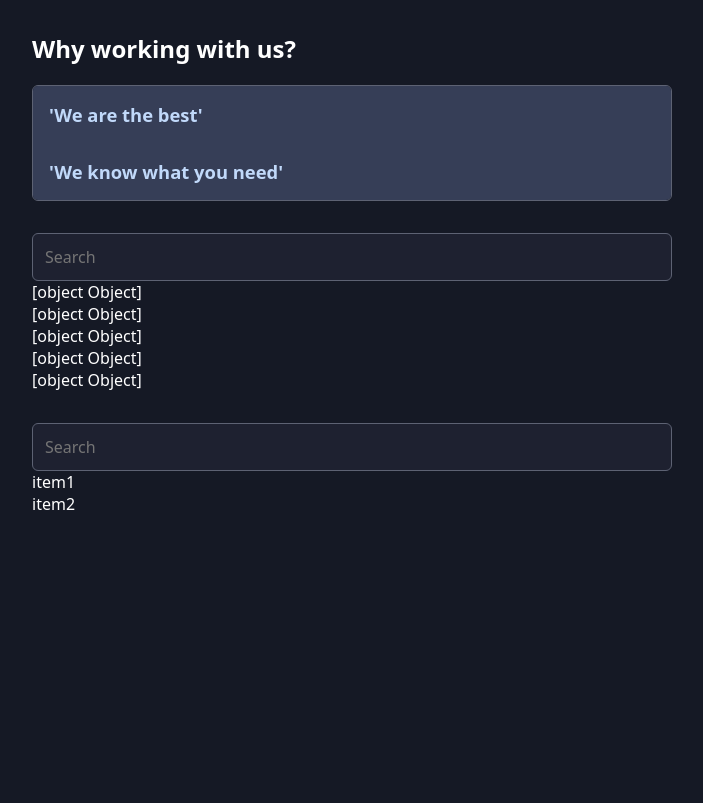
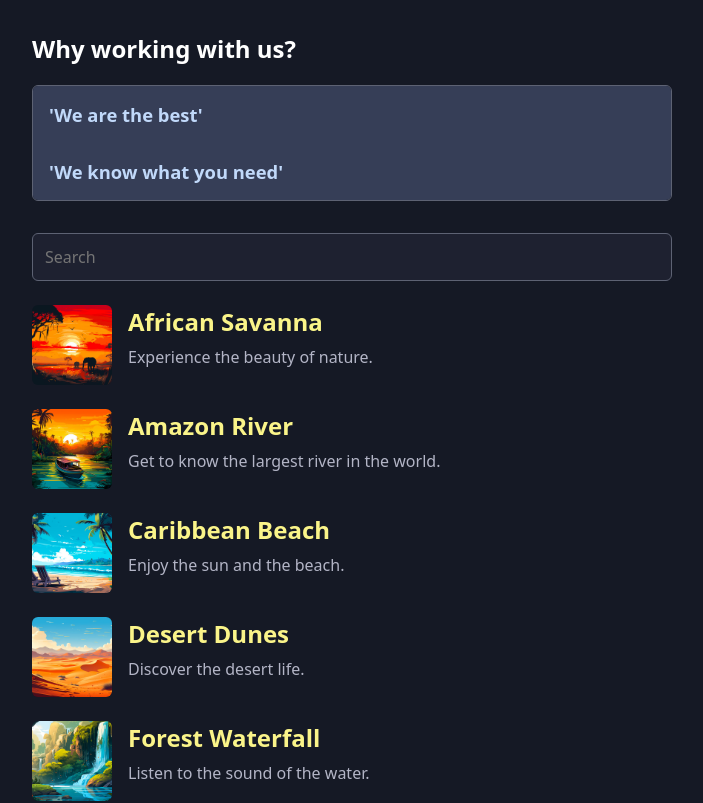
Before and after one commit to Sergii-Osedchuk/best-practises, a React (Vite) app: page / in a window 1280 px wide. Shown: the top 803 px of the page, without its empty margins (288-991 px from the left). Built offline with nearby package versions, Linux system fonts and the light colour scheme.

Commit message:
add debounce on searching input

```diff
--- a/src/App.jsx
+++ b/src/App.jsx
@@ -1,5 +1,6 @@
 import Accordion from "./components/accordion/Accordion";
 import SearchableList from "./components/searchebleList/SearchebleList";
+import Place from './components/accordion/Place';
 
 import savannaImg from './assets/african-savanna.jpg';
 import amazonImg from './assets/amazon-river.jpg';
@@ -66,8 +67,13 @@
       </Accordion>
     </section>
     <section>
-      <SearchableList items={PLACES}/>
-      <SearchableList items={['item1', 'item2']} />
+      <SearchableList items={PLACES} itemKeyFn={item => item.id}>
+        {(item) => <Place item={item}/> }
+      </SearchableList >
+
+      <SearchableList items={['item1', 'item2']} itemKeyFn={item => item}>
+        {(item) => item}
+      </SearchableList>
     </section>
   </main>
 }
--- /dev/null
+++ b/src/components/accordion/Place.jsx
@@ -0,0 +1,11 @@
+export default function Place({ item }) {
+  return (
+    <article className="place">
+      <img src={item.image} alt={item.title} />
+      <div>
+        <h2>{item.title}</h2>
+        <p>{item.description}</p>
+      </div>
+    </article>
+  );
+}
--- a/src/components/searchebleList/SearchebleList.jsx
+++ b/src/components/searchebleList/SearchebleList.jsx
@@ -1,8 +1,7 @@
-import { useState } from 'react';
+import { useState, useRef } from 'react';
 
-
-
-export default function SearchableList({items}) {
+export default function SearchableList({items, itemKeyFn, children}) {
+  const lastChange = useRef();
 
   const [searchTerm, setSearchTerm] = useState('');
 
@@ -11,14 +10,21 @@
   );
 
   function handleChange(event){
-    setSearchTerm(event.target.value);
+    if (lastChange.current) {
+      clearTimeout(lastChange.current);
+    }
+
+    lastChange.current = setTimeout(() => {
+      lastChange.current = null;
+      setSearchTerm(event.target.value);
+    }, 500);
   }
 
   return <div className='searchable-list'>
     <input type='search' placeholder="Search" onChange={handleChange} />
     <ul>
       {searchResult.map((item, index) => (
-        <li key={index}>{item.toString()}</li>
+        <li key={itemKeyFn(item)}>{children(item)}</li>
       ))}
     </ul>
   </div>
```
